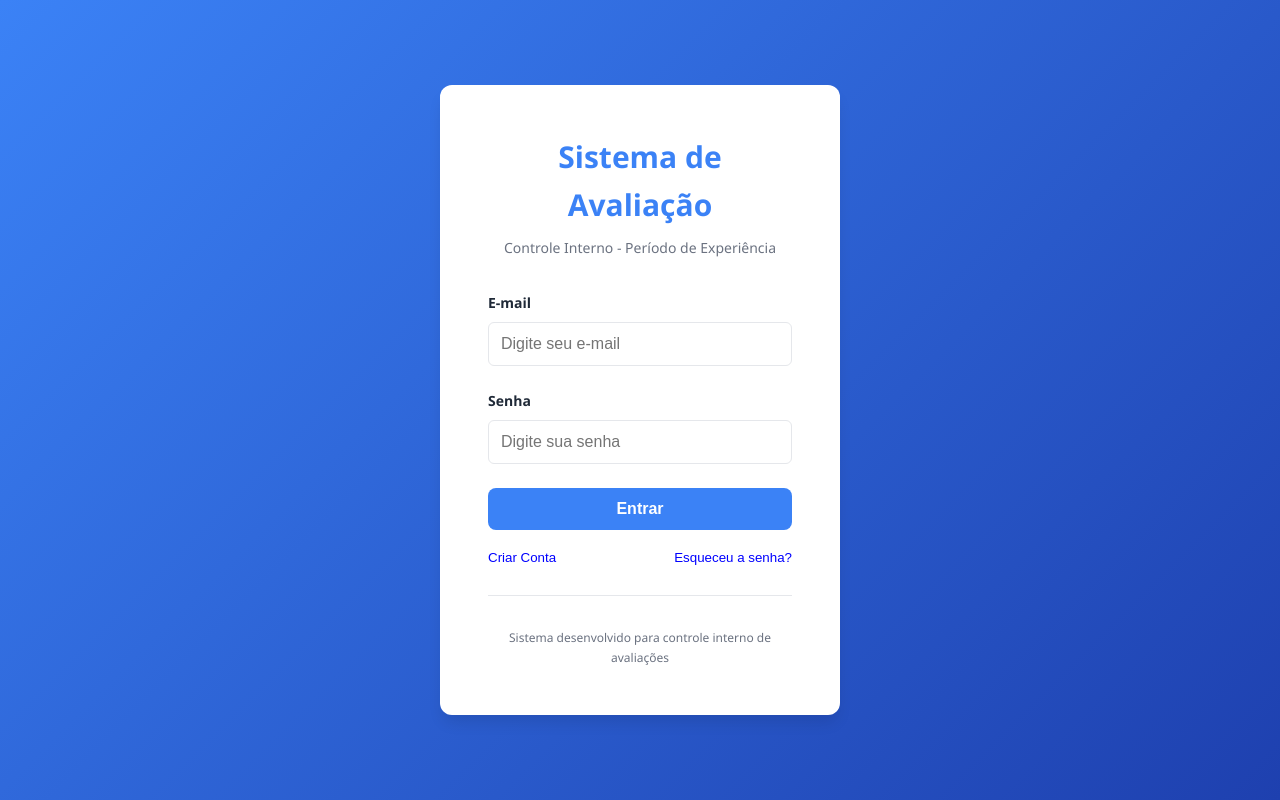
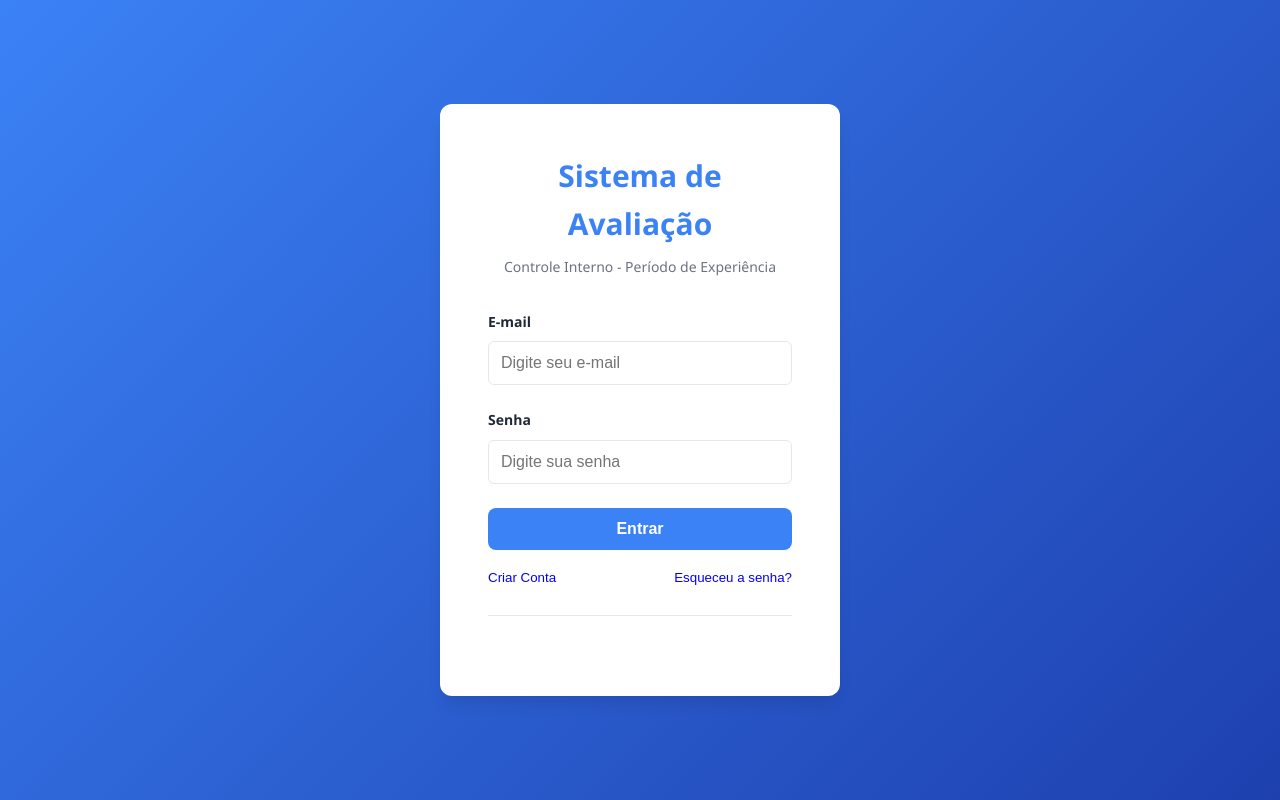
Before and after one commit to ligiavitali/projetoIV, a React (Vite) app: page / in a window 1280 px wide. Built offline with nearby package versions, Linux system fonts and the light colour scheme.

Commit message:
Removido algumas frases

```diff
--- a/src/components/Cadastro.jsx
+++ b/src/components/Cadastro.jsx
@@ -276,7 +276,6 @@ const Cadastro = () => {
     <div className="cadastro-container">
       <div className="cadastro-header">
         <h1>Cadastros do Sistema</h1>
-        <p>Gerencie pessoas, empresas, funções e tipos de avaliação</p>
       </div>
 
       <div className="tabs-container">
--- a/src/components/Login.jsx
+++ b/src/components/Login.jsx
@@ -85,7 +85,6 @@ const Login = ({ onLogin }) => {
         </div>
 
         <div className="login-footer" style={{ marginTop: '30px' }}>
-          <p>Sistema desenvolvido para controle interno de avaliações</p>
         </div>
       </div>
     </div>
```
Also changed, not shown: 1 other file (tests, documents, lock files or other folders).
